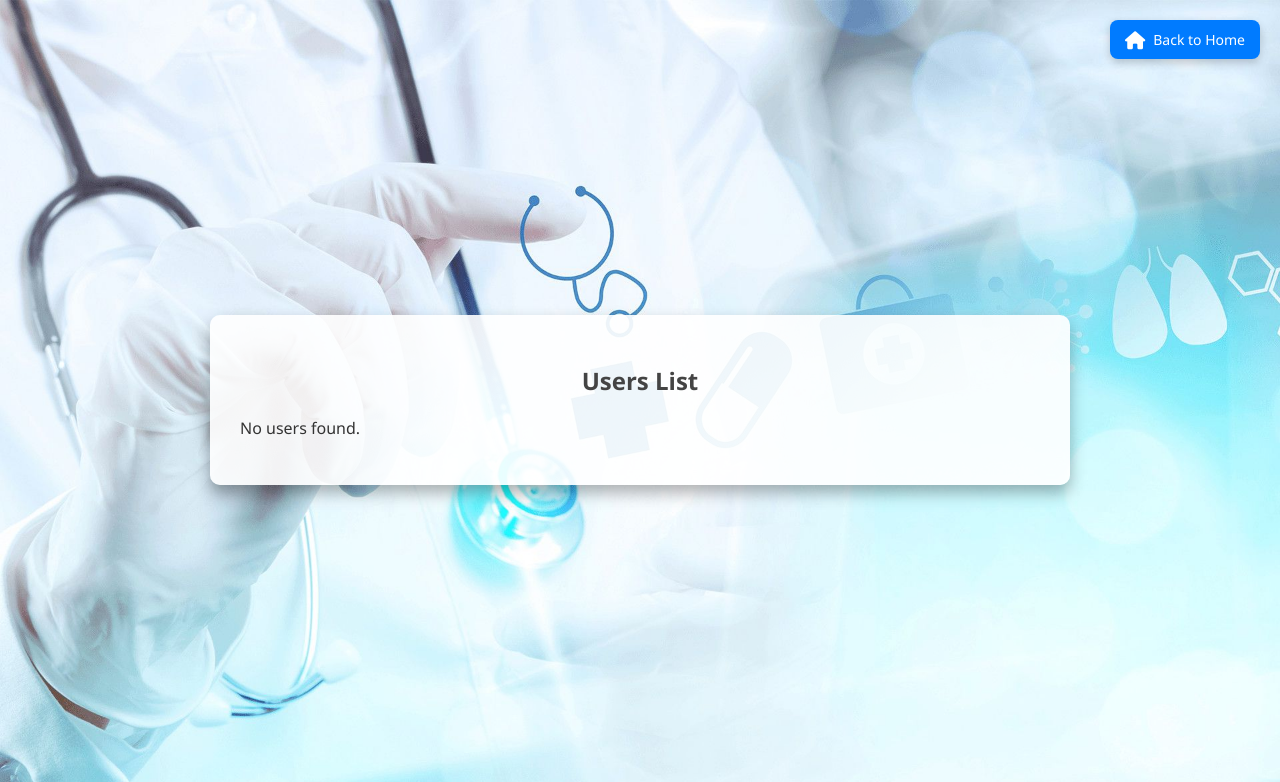
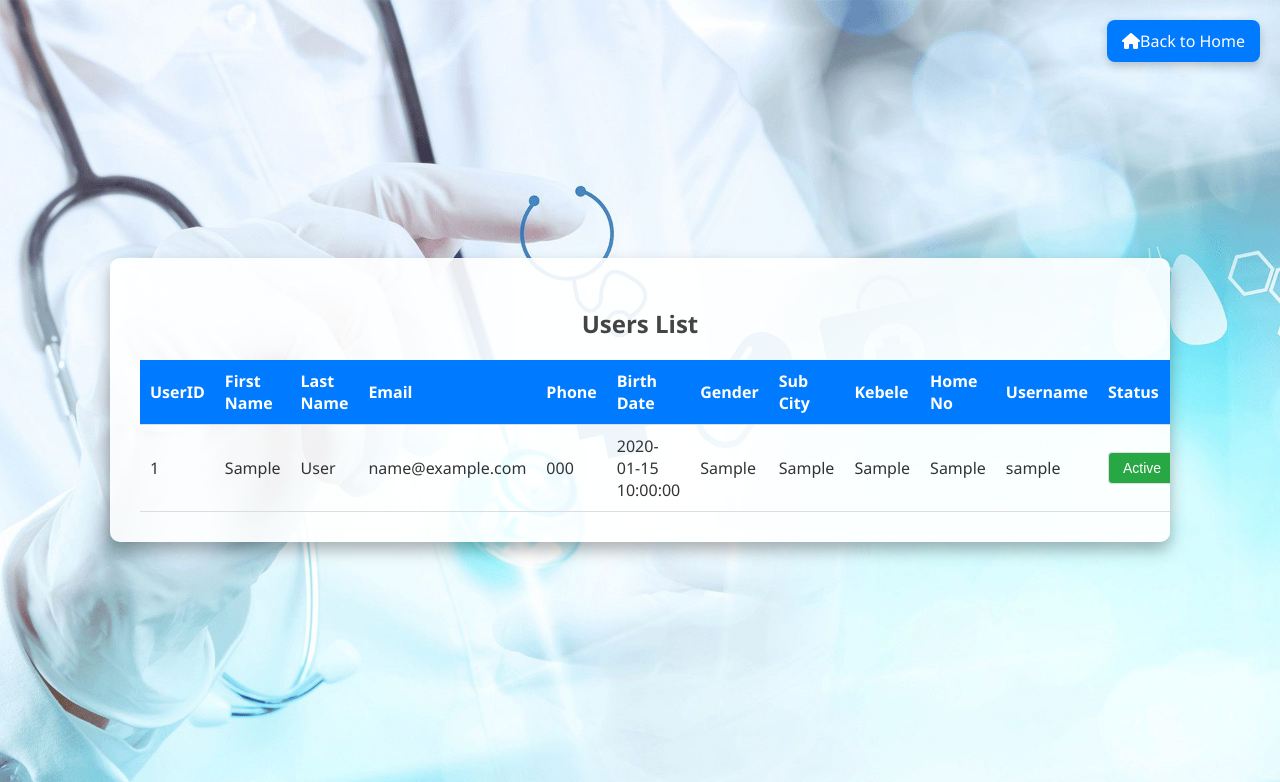
Before and after one commit to johnwalle/insurance-managment-sys, a PHP site: page /PHP/manageusers.php in a window 1280 px wide. Shown: the top 782 px of the page. Run offline with PHP 8.4, Linux system fonts and the light colour scheme; tables that the repository leaves empty or names only in its code hold one stand-in row (values such as "Sample post").

Commit message:
Updated user profile page

```diff
--- a/PHP/manageusers.php
+++ b/PHP/manageusers.php
@@ -43,23 +43,14 @@
             transform: scale(1.1);
         }
 
-        .back-to-home i {
-            margin-right: 8px;
-            font-size: 18px;
-        }
-
-        .back-to-home span {
-            font-size: 14px;
-            font-weight: 500;
-        }
-
         .container {
             background: rgba(255, 255, 255, 0.9);
             border-radius: 10px;
             box-shadow: 0 8px 16px rgba(0, 0, 0, 0.3);
             padding: 30px;
-            max-width: 800px;
+            max-width: 1000px;
             width: 100%;
+            overflow-x: auto;
         }
 
         h2 {
@@ -76,7 +67,7 @@
         }
 
         th, td {
-            padding: 12px;
+            padding: 10px;
             text-align: left;
             border-bottom: 1px solid #ddd;
         }
@@ -96,7 +87,6 @@
             border: 1px solid #ddd;
             border-radius: 4px;
             font-size: 14px;
-            text-align: center;
             background-color: #f9f9f9;
             width: 100px;
             color: #333;
@@ -115,12 +105,16 @@
 </head>
 <body>
 
-<a href="admin.php" class="back-to-home"><i class="fas fa-home"></i><span>Back to Home</span></a>
+<a href="admin.php" class="back-to-home"><i class="fas fa-home"></i> <span>Back to Home</span></a>
 
 <div class="container">
     <h2>Users List</h2>
 
     <?php
+    // Enable error reporting
+    error_reporting(E_ALL);
+    ini_set('display_errors', 1);
+
     // Database connection
     $servername = "localhost";
     $username = "root";
@@ -133,8 +127,8 @@
         die("<p class='status-message error'>Connection failed: " . $conn->connect_error . "</p>");
     }
 
-    // Query to fetch Username, First_Name, UserType, Email, and Status from registered users where UserType is 'user'
-    $sql = "SELECT Username, First_Name, UserType, Email, Status FROM registered_user WHERE UserType = 'user'";
+    // Query to fetch user details
+    $sql = "SELECT UserID, FirstName, LastName, Email, Phone, BirthDate, Gender, SubCity, Kebele, HomeNo, Username, Status FROM Users";
     $result = $conn->query($sql);
 
     if (!$result) {
@@ -143,18 +137,38 @@
 
     if ($result->num_rows > 0) {
         echo "<table>";
-        echo "<tr><th>Username</th><th>First Name</th><th>Email</th><th>User Type</th><th>Status</th></tr>";
+        echo "<tr>
+                <th>UserID</th>
+                <th>First Name</th>
+                <th>Last Name</th>
+                <th>Email</th>
+                <th>Phone</th>
+                <th>Birth Date</th>
+                <th>Gender</th>
+                <th>Sub City</th>
+                <th>Kebele</th>
+                <th>Home No</th>
+                <th>Username</th>
+                <th>Status</th>
+              </tr>";
 
-        while($row = $result->fetch_assoc()) {
+        while ($row = $result->fetch_assoc()) {
             $statusClass = $row["Status"] === 'Active' ? 'active' : 'deactivated';
 
             echo "<tr>
+                    <td>" . htmlspecialchars($row["UserID"]) . "</td>
+                    <td>" . htmlspecialchars($row["FirstName"]) . "</td>
+                    <td>" . htmlspecialchars($row["LastName"]) . "</td>
+                    <td>" . htmlspecialchars($row["Email"]) . "</td>
+                    <td>" . htmlspecialchars($row["Phone"]) . "</td>
+                    <td>" . htmlspecialchars($row["BirthDate"]) . "</td>
+                    <td>" . htmlspecialchars($row["Gender"]) . "</td>
+                    <td>" . htmlspecialchars($row["SubCity"]) . "</td>
+                    <td>" . htmlspecialchars($row["Kebele"]) . "</td>
+                    <td>" . htmlspecialchars($row["HomeNo"]) . "</td>
                     <td>" . htmlspecialchars($row["Username"]) . "</td>
-                    <td>" . htmlspecialchars($row["First_Name"]) . "</td>
-                    <td>" . htmlspecialchars($row["Email"]) . "</td>
-                    <td>" . htmlspecialchars($row["UserType"]) . "</td>
                     <td>
-                        <select class='status-dropdown $statusClass' onchange='changeStatus(this, \"" . htmlspecialchars($row["Username"]) . "\")'>
+                        <select class='status-dropdown $statusClass' onchange='changeStatus(this, \"" . htmlspecialchars($row["UserID"]) . "\")'>
                             <option value='Active'" . ($row["Status"] === 'Active' ? ' selected' : '') . ">Active</option>
                             <option value='Deactivated'" . ($row["Status"] === 'Deactivated' ? ' selected' : '') . ">Deactivated</option>
                         </select>
@@ -173,20 +187,16 @@
 </div>
 
 <script>
-    function changeStatus(selectElement, username) {
+    function changeStatus(selectElement, userID) {
         var status = selectElement.value;
 
-        // Remove existing active/deactivated class
         selectElement.classList.remove('active', 'deactivated');
-
-        // Add new class based on selected value
         if (status === 'Active') {
             selectElement.classList.add('active');
         } else {
             selectElement.classList.add('deactivated');
         }
 
-        // Send AJAX request to update the status in the database
         var xhr = new XMLHttpRequest();
         xhr.open('POST', 'update_status.php', true);
         xhr.setRequestHeader('Content-Type', 'application/x-www-form-urlencoded');
@@ -197,7 +207,7 @@
                 console.error('Failed to update status');
             }
         };
-        xhr.send('username=' + encodeURIComponent(username) + '&status=' + encodeURIComponent(status));
+        xhr.send('userID=' + encodeURIComponent(userID) + '&status=' + encodeURIComponent(status));
     }
 </script>
 
```
